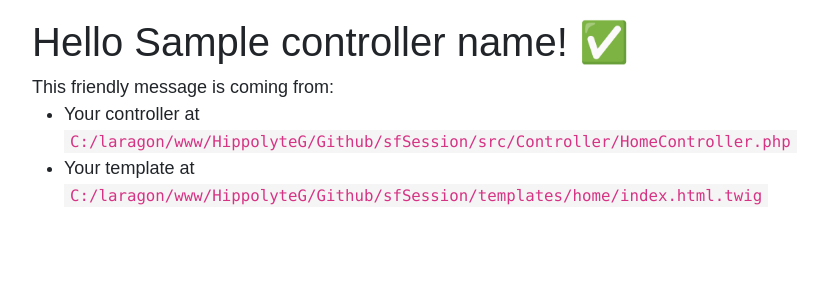
After one commit to Hippolyte-Gander/sfSession, a Symfony app: template templates/home/index.html.twig in a window 1280 px wide. The commit adds this page. Shown: the top 300 px of the page, without its empty margins (208-1029 px from the left). Run offline with Twig, Linux system fonts and the light colour scheme; the template is opened without the code that fills it: most values are stand-ins (such as "Sample title", 1, 10 or a date in 2020); some libraries are stand-ins or nearby versions.

Commit message:
ajout HomeController

```diff
--- a/templates/base.html.twig
+++ b/templates/base.html.twig
@@ -8,12 +8,19 @@
         <link href="https://cdn.jsdelivr.net/npm/bootstrap@5.3.3/dist/css/bootstrap.min.css" rel="stylesheet" integrity="sha384-QWTKZyjpPEjISv5WaRU9OFeRpok6YctnYmDr5pNlyT2bRjXh0JMhjY6hW+ALEwIH" crossorigin="anonymous">
         <link rel="stylesheet" href="{{asset('css/style.css')}}">
         {% endblock %}
+        </head>
+    <body>
+    {% block body %}
+        <nav>
+            <ul>
+                <li><a href="path('home')">Accueil</a></li>
+                <li><a href="path('stagiaire')">Liste des stagiaires</a></li>
+            </ul>
+        </nav>
 
-        {% block javascripts %}
-            {% block importmap %}{{ importmap('app') }}{% endblock %}
-        {% endblock %}
-    </head>
-    <body>
-        {% block body %}{% endblock %}
+
+    {% endblock %}
+    {% block javascripts %}
+    {% endblock %}
     </body>
 </html>
--- /dev/null
+++ b/templates/home/index.html.twig
@@ -0,0 +1,20 @@
+{% extends 'base.html.twig' %}
+
+{% block title %}Hello HomeController!{% endblock %}
+
+{% block body %}
+<style>
+    .example-wrapper { margin: 1em auto; max-width: 800px; width: 95%; font: 18px/1.5 sans-serif; }
+    .example-wrapper code { background: #F5F5F5; padding: 2px 6px; }
+</style>
+
+<div class="example-wrapper">
+    <h1>Hello {{ controller_name }}! ✅</h1>
+
+    This friendly message is coming from:
+    <ul>
+        <li>Your controller at <code>C:/laragon/www/HippolyteG/Github/sfSession/src/Controller/HomeController.php</code></li>
+        <li>Your template at <code>C:/laragon/www/HippolyteG/Github/sfSession/templates/home/index.html.twig</code></li>
+    </ul>
+</div>
+{% endblock %}
```
Also changed, not shown: src/Controller/HomeController.php (added, +18 -0 lines).
